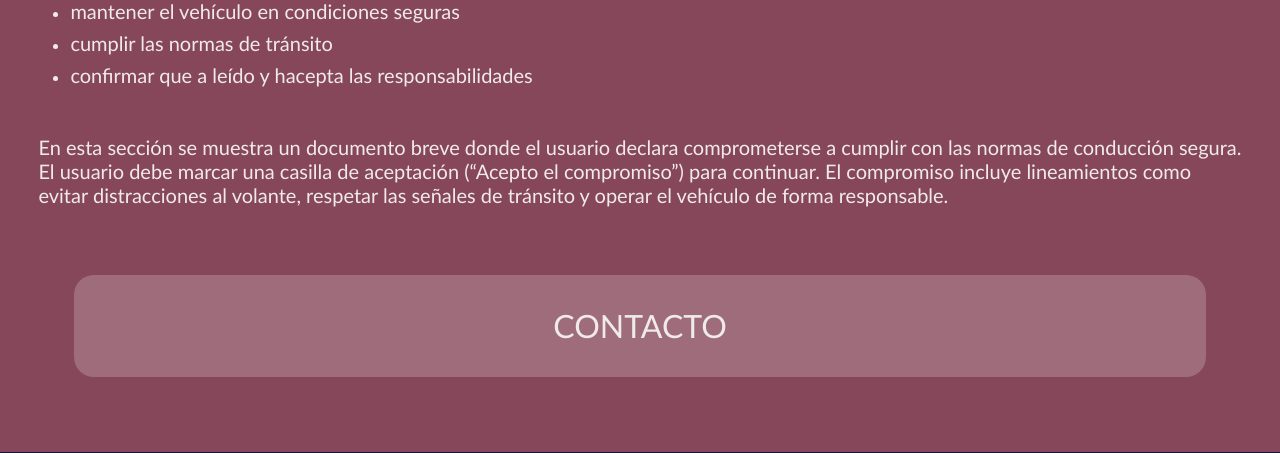
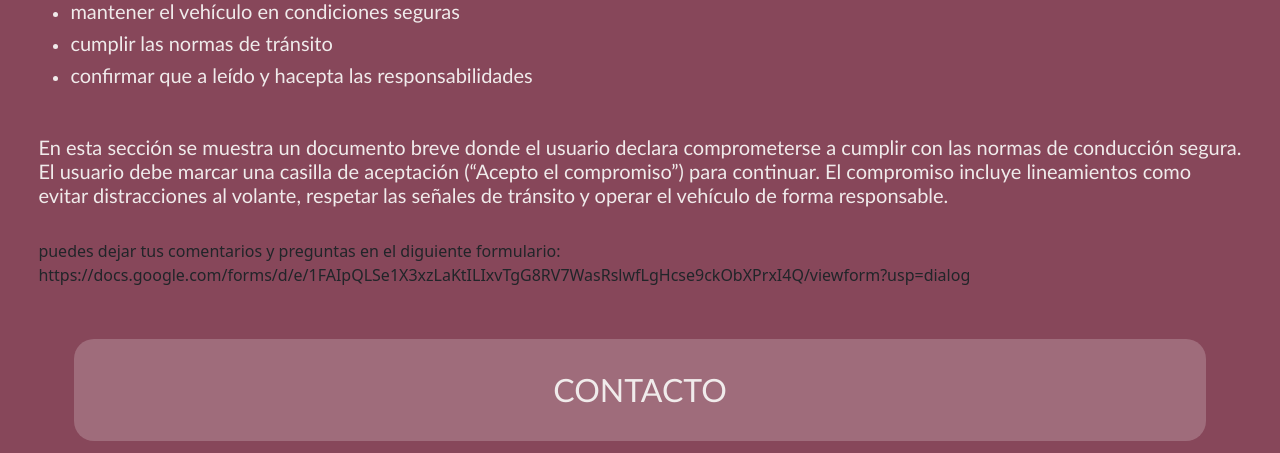
Before and after one commit to RAF28gitH/RINOS-EN-MOVIMIENTO, a PHP site: page /contacto-compromiso.php in a window 1280 px wide. Shown: the part 567-1020 px from the top of the page. Run offline with PHP 8.4, Linux system fonts and the light colour scheme.

Commit message:
se agrego un formulario

```diff
--- a/sitio/frontend/contacto-compromiso.php
+++ b/sitio/frontend/contacto-compromiso.php
@@ -66,6 +66,7 @@
                     respetar las señales de tránsito y operar el vehículo de forma responsable.
                 </h5>
                 <br>
+                <p> puedes dejar tus comentarios y preguntas en el diguiente formulario: https://docs.google.com/forms/d/e/1FAIpQLSe1X3xzLaKtILIxvTgG8RV7WasRslwfLgHcse9ckObXPrxI4Q/viewform?usp=dialog</p>
                 <div class="recuadro-page d-flex justify-content-center">
                     <h2 class="text">CONTACTO</h2>
                 </div>
```
